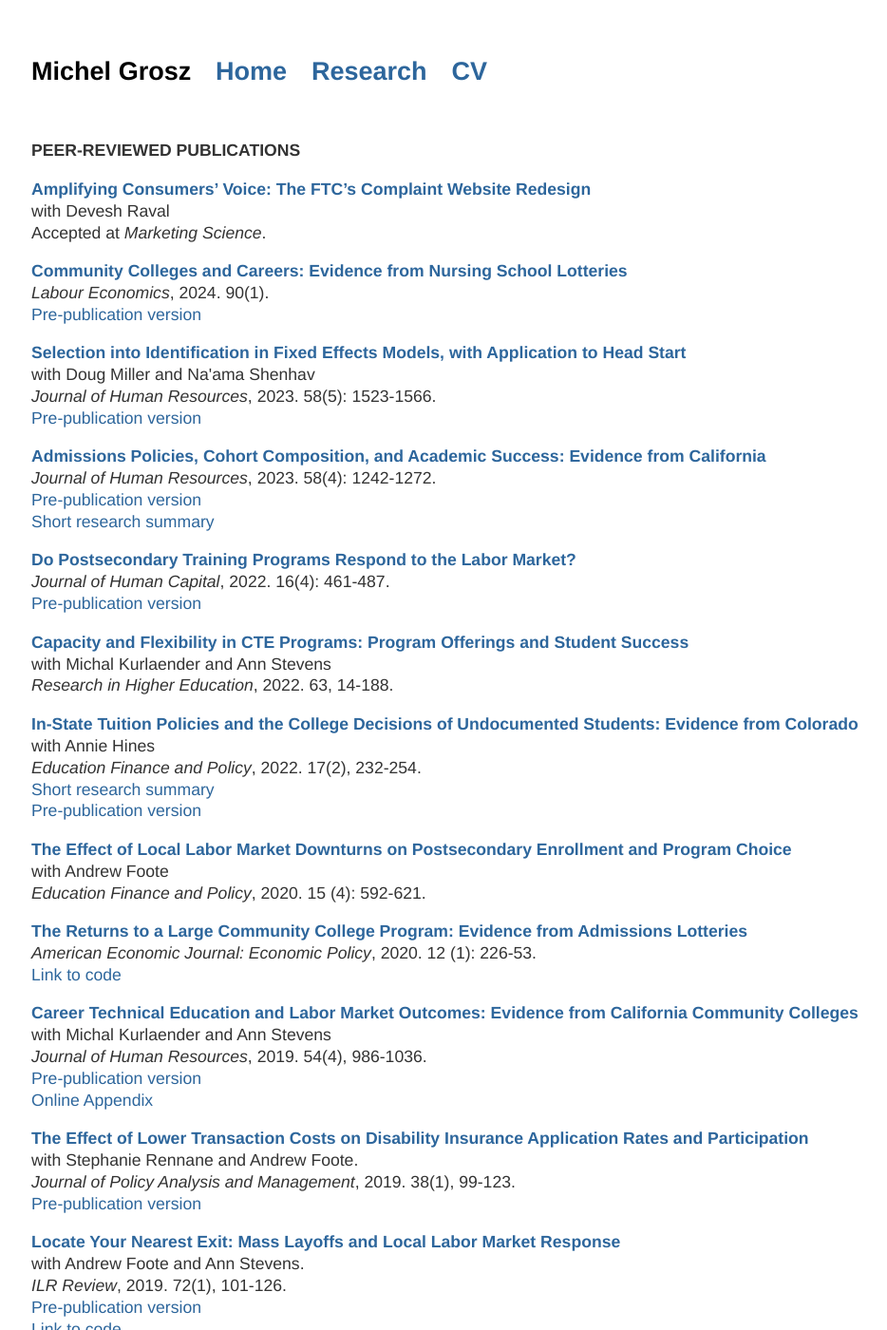
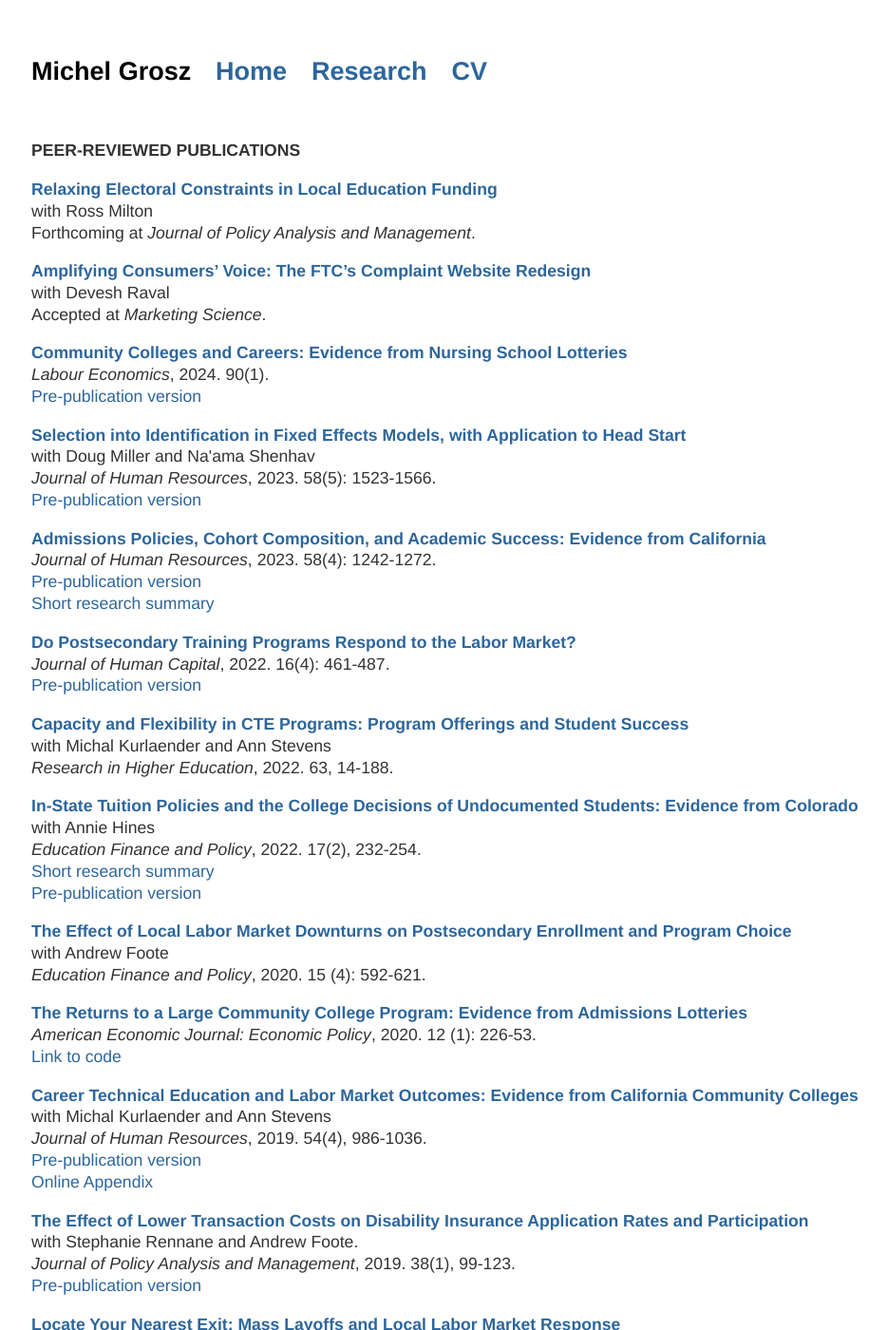
Before and after one commit to mzgrosz/mzgrosz.github.io, a Jekyll site: the page built from research/index.html, in a window 1280 px wide and 1400 px high. Shown: the whole window at 95% size, without its empty margins (159-1093 px from the left). Built offline with Jekyll 4.4.1, drawn with Linux system fonts in a browser that asks for light colours; some of the changed text lies outside the part shown.

Commit message:
Update index.html

```diff
--- a/research/index.html
+++ b/research/index.html
@@ -6,6 +6,12 @@ title: Michel Grosz
 
 <br>
 <p><b>PEER-REVIEWED PUBLICATIONS</b></p>
+
+<p><b><a href="https://edworkingpapers.com/ai22-524">Relaxing Electoral Constraints in Local Education Funding</a></b><br>
+	with Ross Milton <br>
+	Forthcoming at <em> Journal of Policy Analysis and Management</em>.</p>
+
+
 <p><b><a href="https://mzgrosz.github.io/research/gr_website_draft_230411.pdf">Amplifying Consumers’ Voice: The FTC’s Complaint Website Redesign</a></b> <br>
 	with Devesh Raval <br>
 	Accepted at <em>Marketing Science</em>. </p>
```
Also changed, not shown: other parts of research/index.html (+0 -3 lines).
